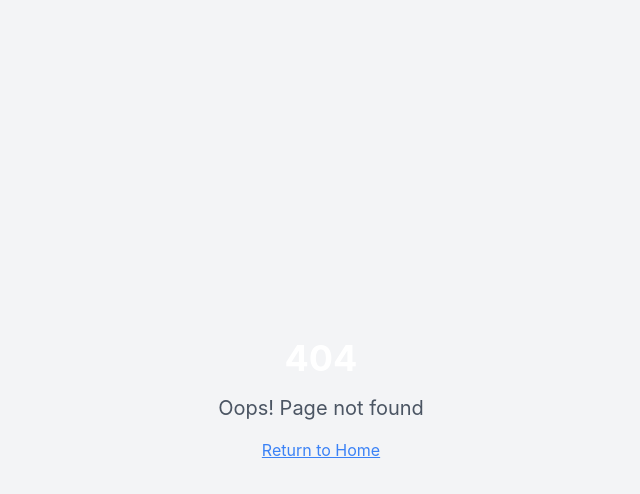
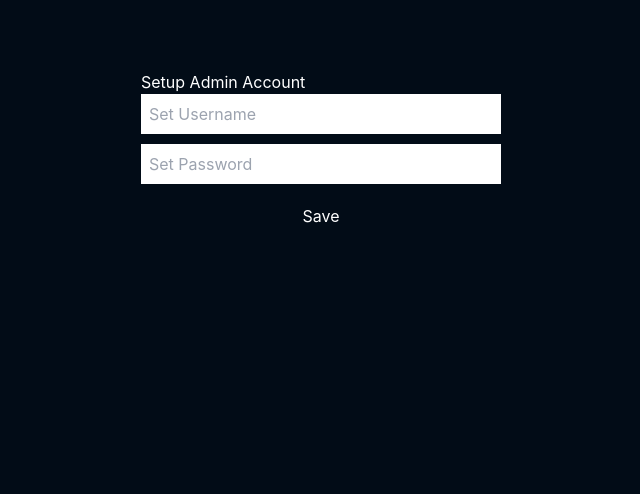
Before and after one commit to springboardmentor211/CleanStreet_Group3, a React (Vite) app: page /admin-setup in a window 1280 px wide. Before the commit this address had no page. Shown: the top 494 px of the page, without its empty margins (319-959 px from the left). Built offline with nearby package versions, Linux system fonts and the light colour scheme.

Commit message:
commit it

```diff
--- a/client/App.tsx
+++ b/client/App.tsx
@@ -13,6 +13,7 @@ import Welcome from "./pages/Welcome";
 import IssueDetails from "./pages/IssueDetails";
 import Explore from "./pages/Explore";
 import Login from "./pages/Login";
+import AdminSetup from "./pages/AdminSetup";
 import AdminLogin from "./pages/AdminLogin";
 import Register from "./pages/Register";
 import Dashboard from "./pages/Dashboard";
@@ -24,7 +25,7 @@ import Report from "./pages/Report";
 import NotFound from "./pages/NotFound";
 import Maps from "./pages/Maps";
 import Admindashboard from "./pages/Admindashboard";
-import AdminLogin from "./pages/AdminLogin";
+
 
 
 import Complaints from "./pages/Complaints";
@@ -58,8 +59,9 @@ const App = () => (
             <Route path="/maps" element={<Maps />} />
             <Route path="*" element={<NotFound />} />
             <Route path="/admin/dashboard" element={<Admindashboard/>} />
-            <Route path="/admin/complaints " element={<Complaints/>} />
+            <Route path="/admin/complaints" element={<Complaints/>} />
             <Route path="/admin/report" element={<ReportGenerator/>} />
+            <Route path="/admin-setup" element={<AdminSetup />} />
             <Route path="/admin-login" element={<AdminLogin />} />
 
             <Route path="/login" element={<AdminLogin />} />
--- a/client/pages/AdminLogin.tsx
+++ b/client/pages/AdminLogin.tsx
@@ -9,11 +9,19 @@ const AdminLogin: React.FC = () => {
   const handleLogin = (e: React.FormEvent) => {
     e.preventDefault();
 
-    // Simple fixed login credentials
-    if (username === "admin" && password === "1234") {
+    const savedUsername = localStorage.getItem("adminUsername");
+    const savedPassword = localStorage.getItem("adminPassword");
+
+    if (!savedUsername || !savedPassword) {
+      alert("No admin account found. Please set up credentials first.");
+      window.location.href = "/admin-setup";
+      return;
+    }
+
+    if (username === savedUsername && password === savedPassword) {
       navigate("/dashboard");
     } else {
-      alert("Invalid credentials! Use admin / 1234");
+      alert("Invalid username or password!");
     }
   };
 
--- /dev/null
+++ b/client/pages/AdminSetup.tsx
@@ -0,0 +1,59 @@
+import React, { useState } from "react";
+
+const AdminSetup: React.FC = () => {
+  const [username, setUsername] = useState("");
+  const [password, setPassword] = useState("");
+
+  const handleSave = (e: React.FormEvent) => {
+    e.preventDefault();
+
+    if (!username || !password) {
+      alert("Please enter both username and password.");
+      return;
+    }
+
+    // ✅ Save credentials securely (for demo: localStorage)
+    localStorage.setItem("adminUsername", username);
+    localStorage.setItem("adminPassword", password);
+
+    alert("✅ Admin credentials saved successfully!");
+    window.location.href = "/admin-login"; // Redirect to login page
+  };
+
+  return (
+    <div style={{ padding: "20px", maxWidth: "400px", margin: "50px auto" }}>
+      <h2>Setup Admin Account</h2>
+      <form onSubmit={handleSave}>
+        <input
+          type="text"
+          placeholder="Set Username"
+          value={username}
+          onChange={(e) => setUsername(e.target.value)}
+          style={{
+            display: "block",
+            width: "100%",
+            marginBottom: "10px",
+            padding: "8px",
+          }}
+        />
+        <input
+          type="password"
+          placeholder="Set Password"
+          value={password}
+          onChange={(e) => setPassword(e.target.value)}
+          style={{
+            display: "block",
+            width: "100%",
+            marginBottom: "10px",
+            padding: "8px",
+          }}
+        />
+        <button type="submit" style={{ padding: "10px", width: "100%" }}>
+          Save
+        </button>
+      </form>
+    </div>
+  );
+};
+
+export default AdminSetup;
```
